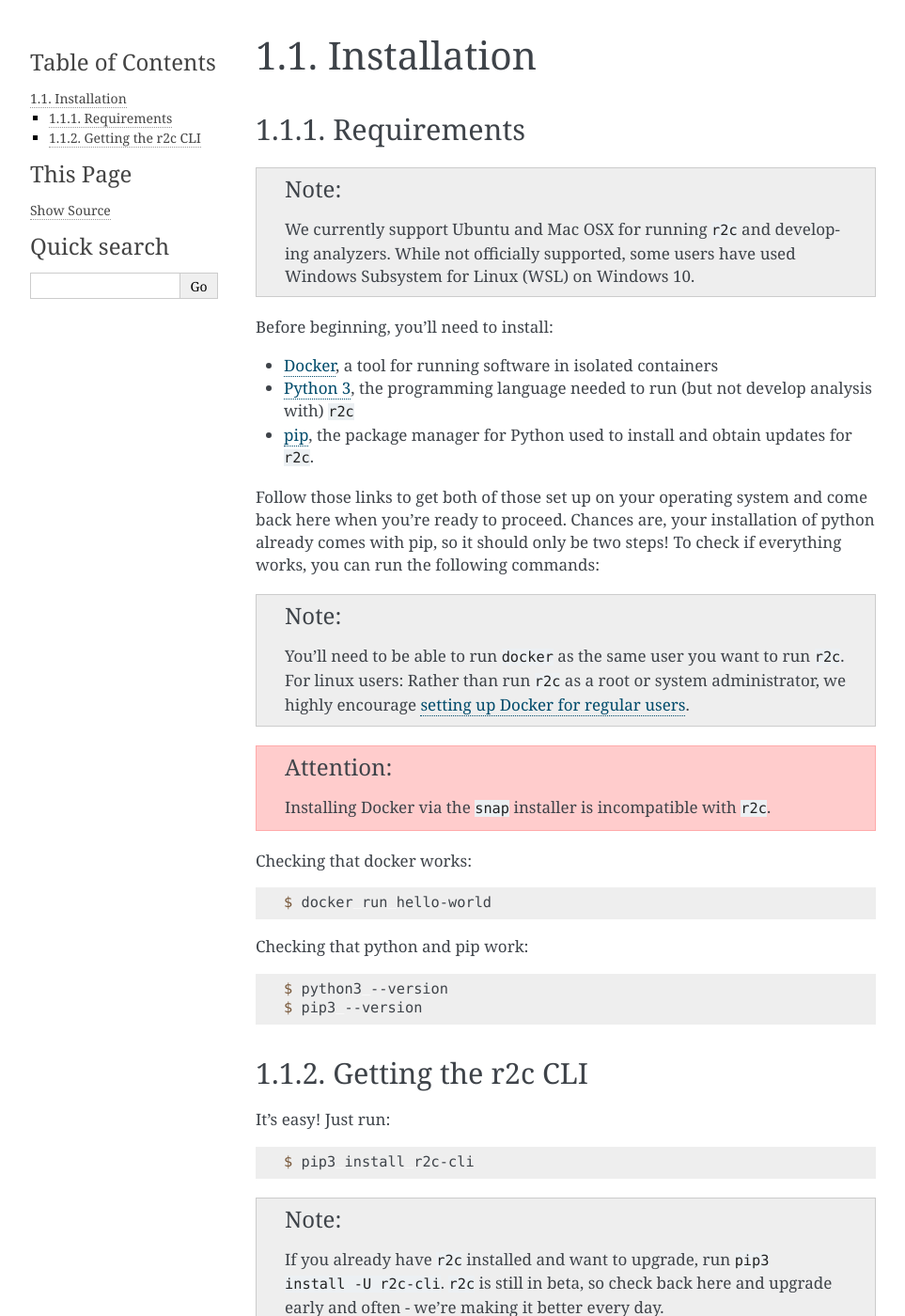
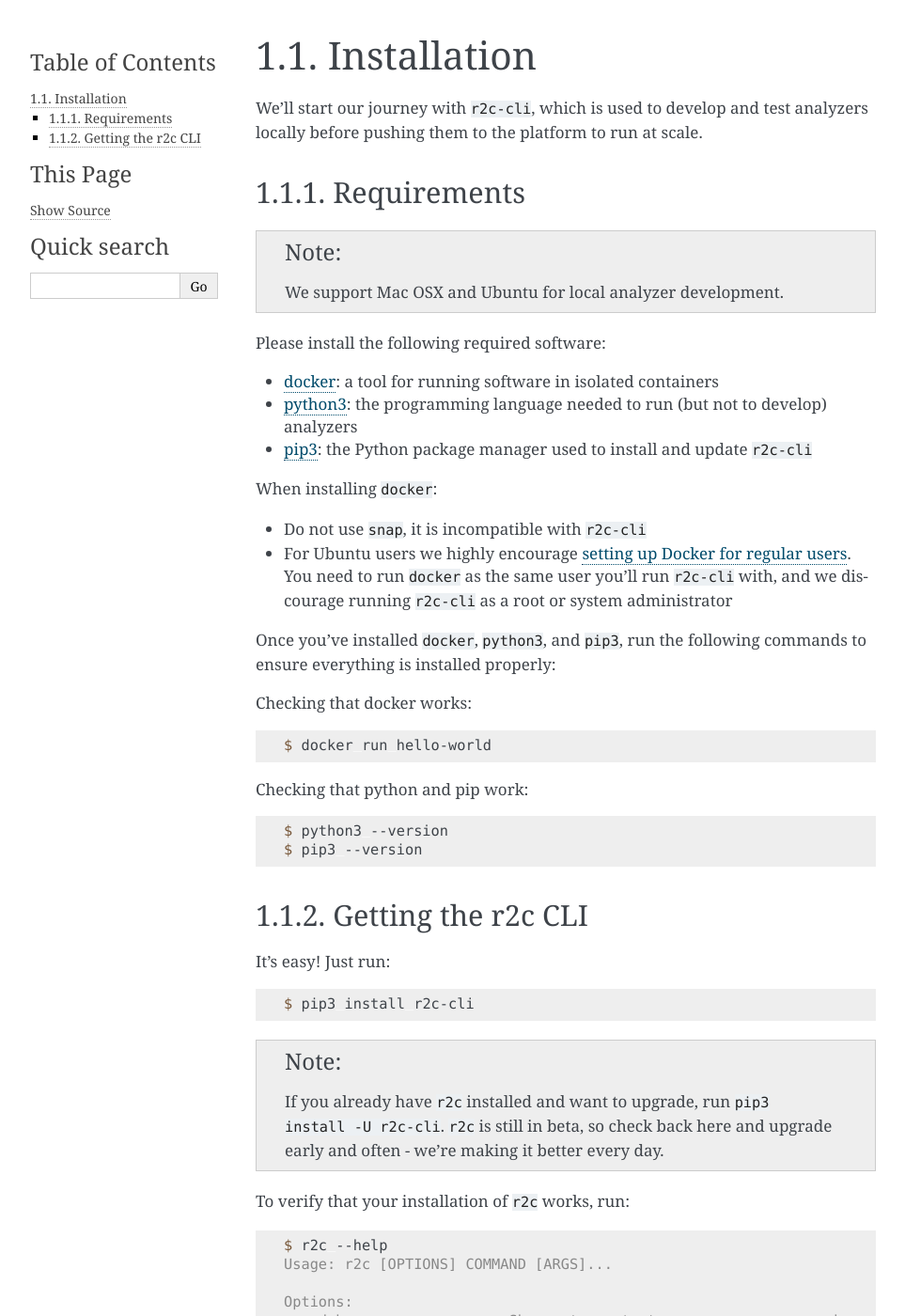
Before and after one commit to semgrep/docs, a Sphinx documentation site: the page built from docs/intro/installation.rst, in a window 1280 px wide and 1400 px high. Shown: the whole window at 94% size, without its empty margins (148-1111 px from the left). Built offline with Sphinx 7.4.7, drawn with Linux system fonts in a browser that asks for light colours.

Commit message:
Update lead in for requirements. Fix #26

```diff
--- a/docs/intro/installation.rst
+++ b/docs/intro/installation.rst
@@ -1,26 +1,29 @@
 Installation
 ============
+
+We'll start our journey with ``r2c-cli``, which is used to develop and test analyzers locally before pushing them to the platform to run at scale.
 
 Requirements
 ------------
 
-.. note:: We currently support Ubuntu and Mac OSX for running ``r2c`` and developing analyzers. While not officially supported, some users have used Windows Subsystem for Linux (WSL) on Windows 10.
+.. note:: We support Mac OSX and Ubuntu for local analyzer development.
 
-Before beginning, you'll need to install:
+Please install the following required software:
 
-* `Docker`_, a tool for running software in isolated containers
-* `Python 3`_, the programming language needed to run (but not develop analysis with) ``r2c``
-* `pip`_, the package manager for Python used to install and obtain updates for ``r2c``.
+* `docker`_: a tool for running software in isolated containers
+* `python3`_: the programming language needed to run (but not to develop) analyzers
+* `pip3`_: the Python package manager used to install and update ``r2c-cli``
 
 .. _docker: https://docs.docker.com/install/
-.. _Python 3: https://docs.python.org/3/using/index.html
-.. _pip:
+.. _python3: https://docs.python.org/3/using/index.html
+.. _pip3: https://pip.pypa.io/en/stable/
 
-Follow those links to get both of those set up on your operating system and come back here when you're ready to proceed. Chances are, your installation of python already comes with pip, so it should only be two steps! To check if everything works, you can run the following commands:
+When installing ``docker``:
 
-.. note:: You'll need to be able to run ``docker`` as the same user you want to run ``r2c``. For linux users: Rather than run ``r2c`` as a root or system administrator, we highly encourage `setting up Docker for regular users <https://docs.docker.com/install/linux/linux-postinstall/#manage-docker-as-a-non-root-user>`_.
+- Do not use ``snap``, it is incompatible with ``r2c-cli``
+- For Ubuntu users we highly encourage `setting up Docker for regular users <https://docs.docker.com/install/linux/linux-postinstall/#manage-docker-as-a-non-root-user>`_. You need to run ``docker`` as the same user you'll run ``r2c-cli`` with, and we discourage running ``r2c-cli`` as a root or system administrator
 
-.. attention:: Installing Docker via the ``snap`` installer is incompatible with ``r2c``.
+Once you've installed ``docker``, ``python3``, and ``pip3``, run the following commands to ensure everything is installed properly:
 
 .. highlight:: text
 
```
